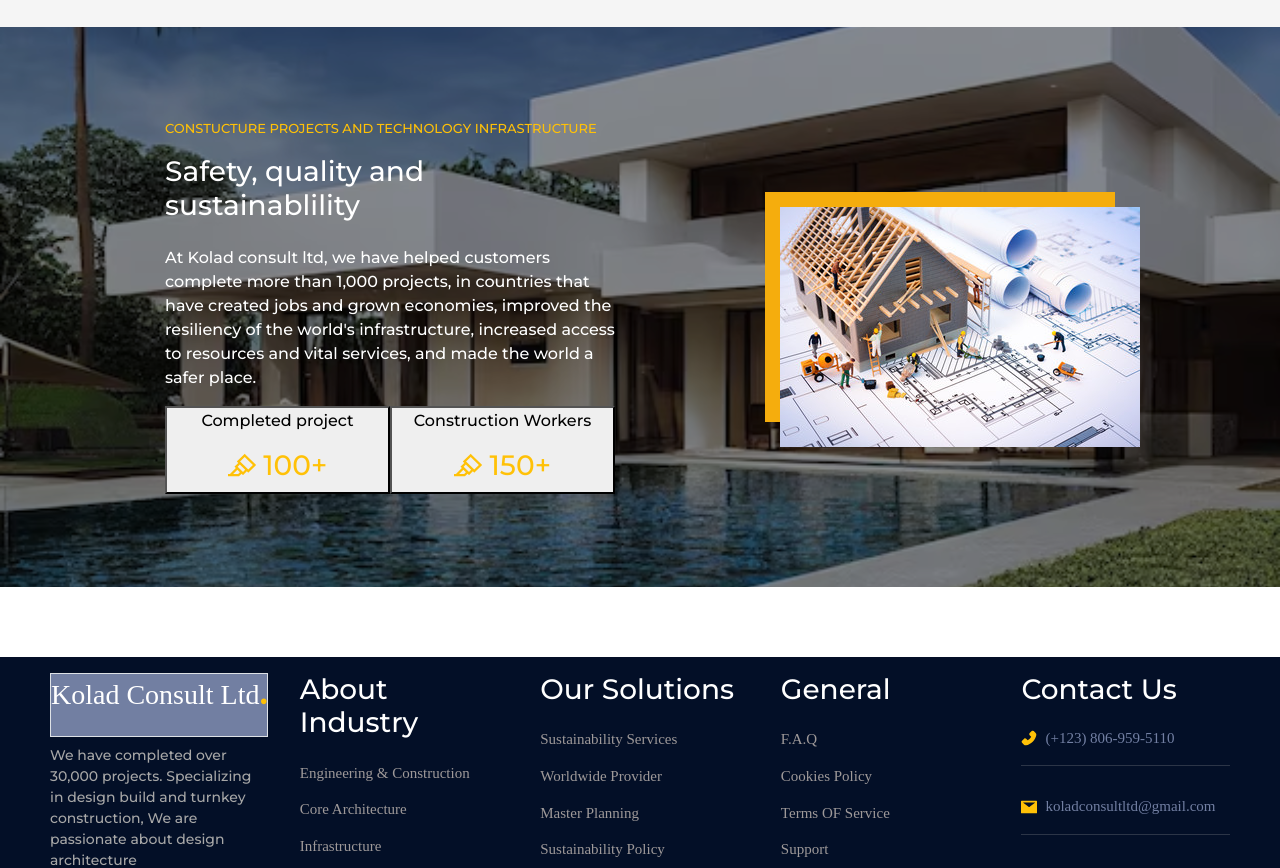
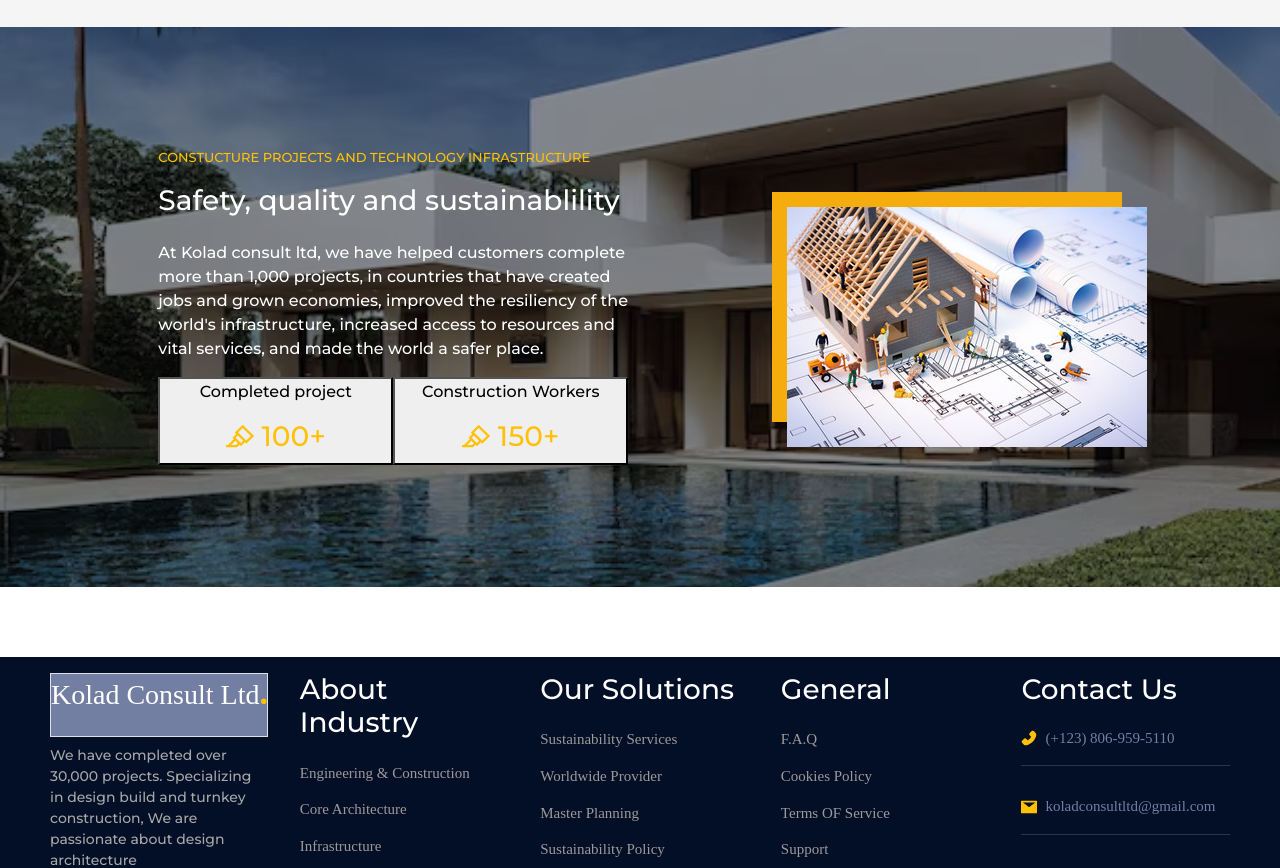
Before and after one commit to ismailhabeeb/KoladConsultLtd, a React (Vite) app: page / in a window 1280 px wide. Shown: the part 2267-3135 px from the top of the page. Built offline with nearby package versions, Linux system fonts and the light colour scheme.

Commit message:
chore: worked more on the responsiveness

```diff
--- a/src/assets/styles/home.css
+++ b/src/assets/styles/home.css
@@ -179,7 +179,7 @@ a{
 }
 .usbgimg > div{
     color: white;
-    max-width: 450px;
+    max-width: 470px;
     display: flex;
     flex-direction: column;
 
@@ -339,9 +339,6 @@ a{
     .global{
         font-size: 20px;
     }
-    .dbimg{
-        /* padding-top: 40px; */
-    }
 }
 
 .logo {
```
